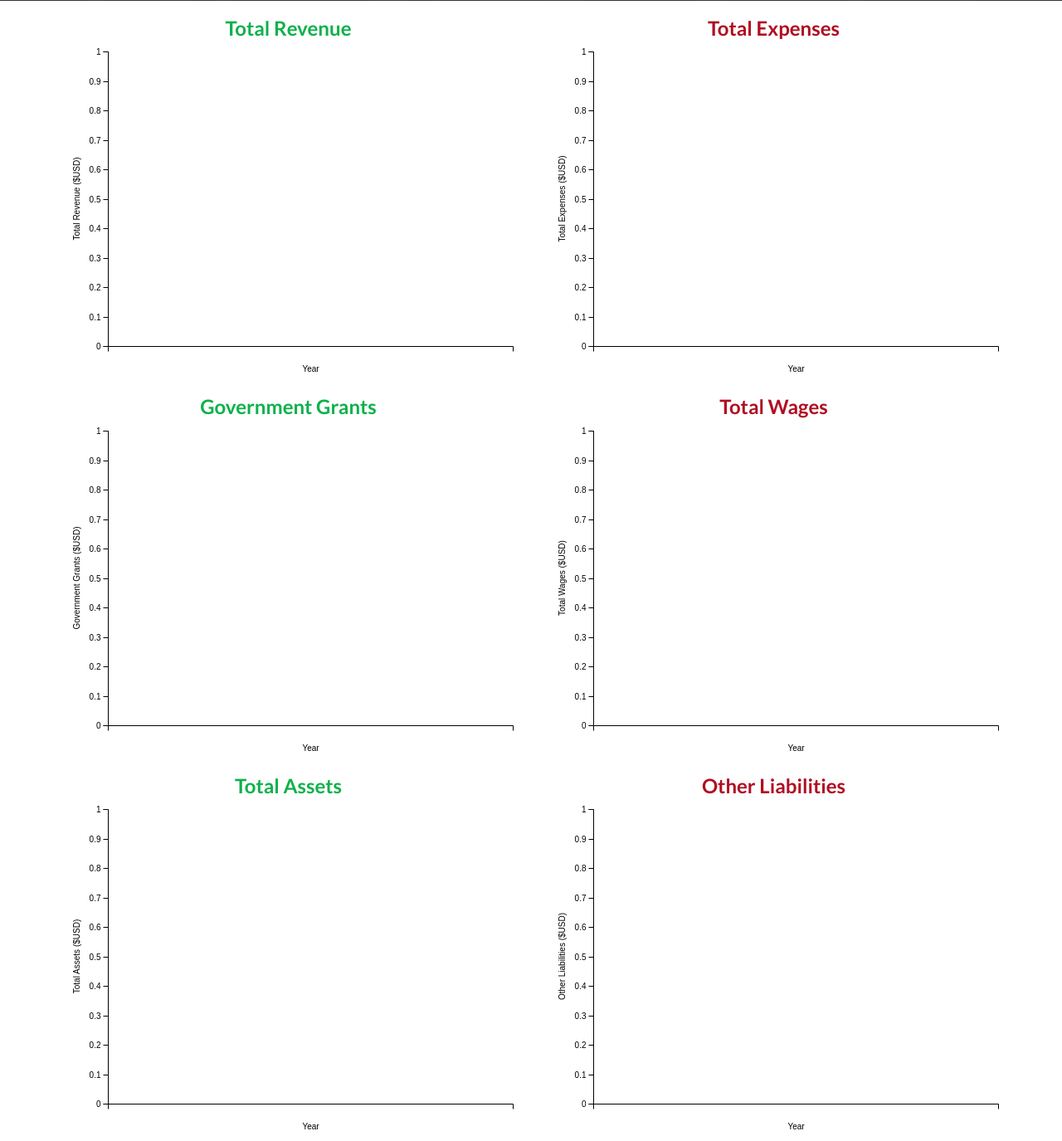
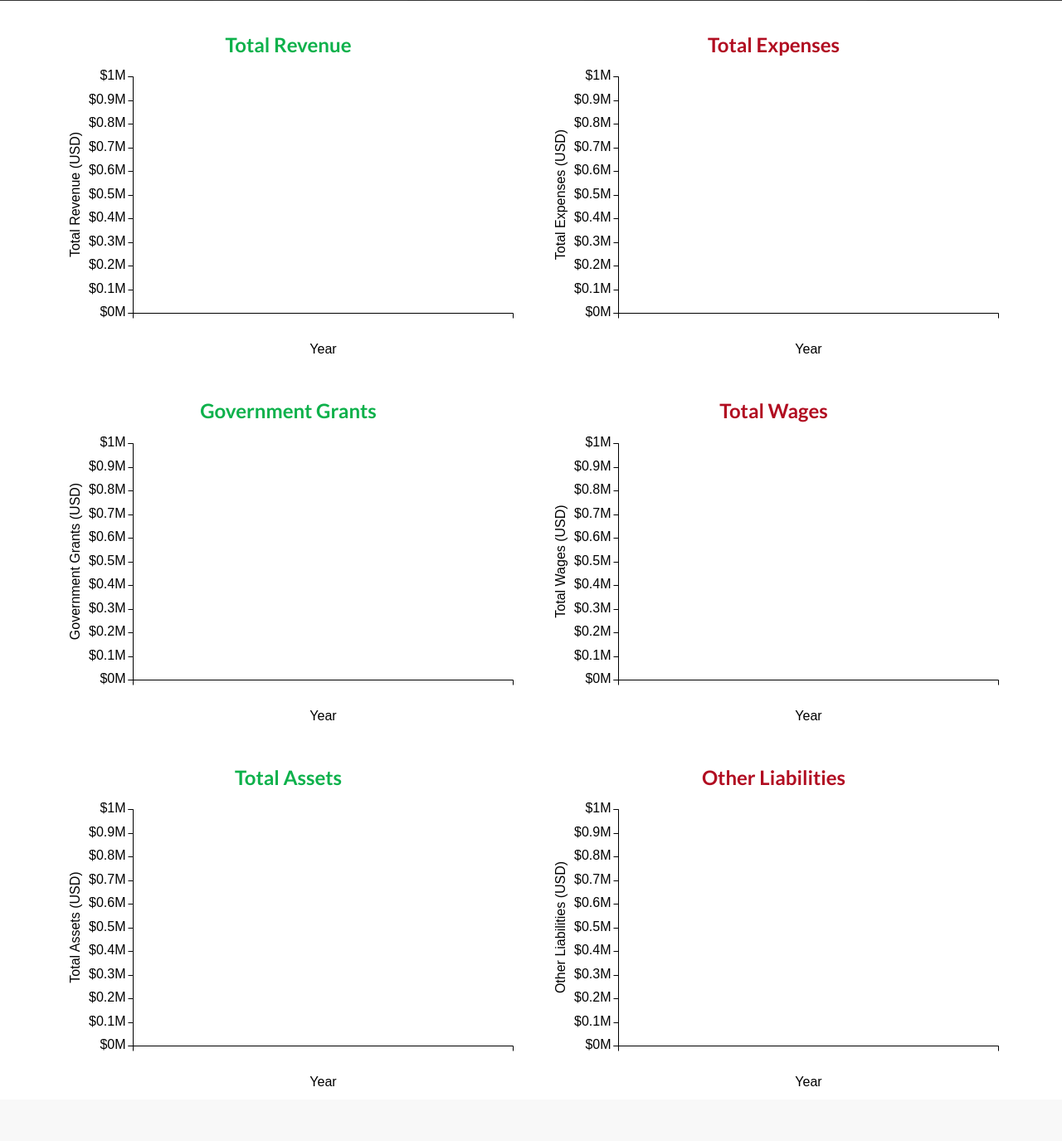
Before and after one commit to vmchan/Insight, a Flask app: template app/templates/output.html in a window 1280 px wide. Shown: the part 255-1630 px from the top of the page at 83% size. After the commit the page ends 1564 px from the top, so only its background shows below. Run offline with Flask 2, Linux system fonts and the light colour scheme; the template is opened without the code that fills it, so the values that code supplies are empty; some libraries are stand-ins or nearby versions.

```diff
--- a/app/static/css/c3.css
+++ b/app/static/css/c3.css
@@ -1,7 +1,7 @@
 /*-- Chart --*/
 
 .c3 svg {
-  font: 10px sans-serif;
+  font: 16px sans-serif;
 }
 .c3 path, .c3 line {
   fill: none;
--- a/app/static/css/landing-page.css
+++ b/app/static/css/landing-page.css
@@ -169,3 +169,8 @@ footer {
 p.copyright {
     margin: 15px 0 0;
 }
+
+.top-buffer {
+    margin-top:20px;
+    padding-bottom:15px;
+}
--- a/app/templates/output.html
+++ b/app/templates/output.html
@@ -24,8 +24,8 @@
     <link href="../static/css/c3.css" rel="stylesheet" type="text/css">
 
     <!-- Load d3.js and c3.js -->
-    <script src="../static/js/d3.min.js" charset="utf-8"></script>
-    <script src="../static/js/c3.min.js"></script>
+    <script src="../static/js/d3.js" charset="utf-8"></script>
+    <script src="../static/js/c3.js"></script>
 
 
     <!-- HTML5 shim and Respond.js for IE8 support of HTML5 elements and media queries -->
@@ -83,16 +83,16 @@
      </div><!-- /.container -->
     <div class="container">
 
-      <div class="row">
+      <div class="row top-buffer">
 
         <div class="col-md-6">
-<h3 align="center"> <span style="color:#0db14b"> Total Revenue </spna></h3>
+        <h3 align="center"> <span style="color:#0db14b"> Total Revenue </spna></h3>
         <div id="chart5">
           <script type="text/javascript">
           var chart5 = c3.generate({
           bindto: '#chart5',
           size: {
-            height: 400,
+            height: 350,
             width: 550
           },
           data: {
@@ -105,10 +105,118 @@
           axis: {
             y: {
               min:0,
+              label: {
+                text: 'Total Revenue (USD)',
+                position: 'outer-middle'
+              },
+              tick: {
+                      format: function(d) { return "$" + d +'M'; }
+                    }
+            },
+            x: {
+              label: {
+                text: 'Year',
+                position: 'outer-center',
+                //padding: {top: 200, bottom: 200}
+              }
+            }
+          },
+          legend: {
+            show: false
+          },
+          color: {
+            pattern: ['#0db14b']
+          },
+          padding:{
+            top:10,
+            bottom:10
+          }
+          });
+          </script>
+        </div>
+
+        </div>
+
+        <div class="col-md-6">
+        <h3 align="center"> <span style="color:#b10d21">Total Expenses </span></h3>
+        <div id="chart2">
+          <script type="text/javascript">
+          var chart2 = c3.generate({
+          bindto: '#chart2',
+          size: {
+            height: 350,
+            width: 550
+          },
+          data: {
+            x: 'x',
+            columns: [
+              {{ years|tojson }},
+              {{ expenses_total|tojson }}
+            ]
+          },
+          axis: {
+            y: {
+              min:0,
               label: { // ADD
-                text: 'Total Revenue ($USD)',
+                text: 'Total Expenses (USD)',
                 position: 'outer-middle'
+              },
+              tick: {
+                      format: function(d) { return "$" + d +'M'; }
+                    }
+            },
+            x: {
+              label: { // ADD
+                text: 'Year',
+                position: 'outer-center'
               }
+            }
+          },
+          legend: {
+            show: false
+          },
+          color: {
+            pattern: ['#b10d21']
+          },
+          padding:{
+            top:10,
+            bottom:10
+          }
+          });
+            </script>
+          </div>
+        </div>
+      </div>
+
+      <div class="row top-buffer">
+
+        <div class="col-md-6">
+          <h3 align="center"> <span style="color:#0db14b"> Government Grants </spna></h3>
+          <div id="chart3">
+          <script type="text/javascript">
+          var chart3 = c3.generate({
+          bindto: '#chart3',
+          size: {
+            height: 350,
+            width: 550
+          },
+          data: {
+            x: 'x',
+            columns: [
+              {{ years|tojson }},
+              {{ gov_grants|tojson }}
+            ]
+          },
+          axis: {
+            y: {
+              min:0,
+              label: { // ADD
+                text: 'Government Grants (USD)',
+                position: 'outer-middle'
+              },
+              tick: {
+                      format: function(d) { return "$" + d +'M'; }
+                    }
             },
             x: {
               label: { // ADD
@@ -122,100 +230,10 @@
           },
           color: {
             pattern: ['#0db14b']
-          }
-          });
-          </script>
-        </div>
-
-
-
-
-
-        </div>
-
-        <div class="col-md-6">
-        <h3 align="center"> <span style="color:#b10d21">Total Expenses </span></h3>
-        <div id="chart2">
-          <script type="text/javascript">
-          var chart2 = c3.generate({
-          bindto: '#chart2',
-          size: {
-            height: 400,
-            width: 550
           },
-          data: {
-            x: 'x',
-            columns: [
-              {{ years|tojson }},
-              {{ expenses_total|tojson }}
-            ]
-          },
-          axis: {
-            y: {
-              min:0,
-              label: { // ADD
-                text: 'Total Expenses ($USD)',
-                position: 'outer-middle'
-              }
-            },
-            x: {
-              label: { // ADD
-                text: 'Year',
-                position: 'outer-center'
-              }
-            }
-          },
-          legend: {
-            show: false
-          },
-          color: {
-            pattern: ['#b10d21']
-          }
-          });
-            </script>
-          </div>
-        </div>
-      </div>
-
-      <div class="row">
-
-        <div class="col-md-6">
-          <h3 align="center"> <span style="color:#0db14b"> Government Grants </spna></h3>
-          <div id="chart3">
-          <script type="text/javascript">
-          var chart3 = c3.generate({
-          bindto: '#chart3',
-          size: {
-            height: 400,
-            width: 550
-          },
-          data: {
-            x: 'x',
-            columns: [
-              {{ years|tojson }},
-              {{ gov_grants|tojson }}
-            ]
-          },
-          axis: {
-            y: {
-              min:0,
-              label: { // ADD
-                text: 'Government Grants ($USD)',
-                position: 'outer-middle'
-              }
-            },
-            x: {
-              label: { // ADD
-                text: 'Year',
-                position: 'outer-center'
-              }
-            }
-          },
-          legend: {
-            show: false
-          },
-          color: {
-            pattern: ['#0db14b']
+          padding:{
+            top:10,
+            bottom:10
           }
           });
           </script>
@@ -230,7 +248,7 @@
           var chart4 = c3.generate({
           bindto: '#chart4',
           size: {
-            height: 400,
+            height: 350,
             width: 550
           },
           data: {
@@ -244,9 +262,12 @@
             y: {
               min:0,
               label: { // ADD
-                text: 'Total Wages ($USD)',
+                text: 'Total Wages (USD)',
                 position: 'outer-middle'
-              }
+              },
+              tick: {
+                      format: function(d) { return "$" + d +'M'; }
+                    }
             },
             x: {
               label: { // ADD
@@ -260,6 +281,10 @@
           },
           color: {
             pattern: ['#b10d21']
+          },
+          padding:{
+            top:10,
+            bottom:10
           }
           });
             </script>
@@ -269,7 +294,7 @@
 
 
 
-      <div class="row">
+      <div class="row top-buffer">
 
         <div class="col-md-6">
            <h3 align="center"> <span style="color:#0db14b"> Total Assets </spna></h3>
@@ -278,7 +303,7 @@
           var chart = c3.generate({
           bindto: '#chart',
           size: {
-            height: 400,
+            height: 350,
             width: 550
           },
           data: {
@@ -292,9 +317,12 @@
             y: {
               min:0,
               label: { // ADD
-                text: 'Total Assets ($USD)',
+                text: 'Total Assets (USD)',
                 position: 'outer-middle'
-              }
+              },
+              tick: {
+                      format: function(d) { return "$" + d +'M'; }
+                    }
             },
             x: {
               label: { // ADD
@@ -308,6 +336,10 @@
           },
           color: {
             pattern: ['#0db14b']
+          },
+          padding:{
+            top:10,
+            bottom:10
           }
           });
           </script>
@@ -323,7 +355,7 @@
           var chart6 = c3.generate({
           bindto: '#chart6',
           size: {
-            height: 400,
+            height: 350,
             width: 550
           },
           data: {
@@ -337,9 +369,12 @@
             y: {
               min:0,
               label: { // ADD
-                text: 'Other Liabilities ($USD)',
+                text: 'Other Liabilities (USD)',
                 position: 'outer-middle'
-              }
+              },
+              tick: {
+                      format: function(d) { return "$" + d +'M'; }
+                    }
             },
             x: {
               label: { // ADD
@@ -353,6 +388,10 @@
           },
           color: {
             pattern: ['#b10d21']
+          },
+          padding:{
+            top:10,
+            bottom:10
           }
           });
             </script>
```
Also changed, not shown: displayScores.py (+6 -6 lines).
